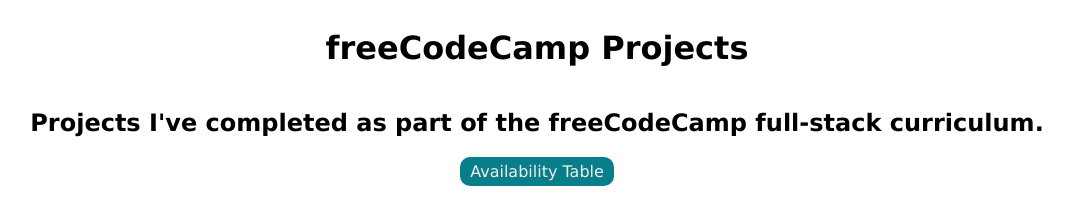
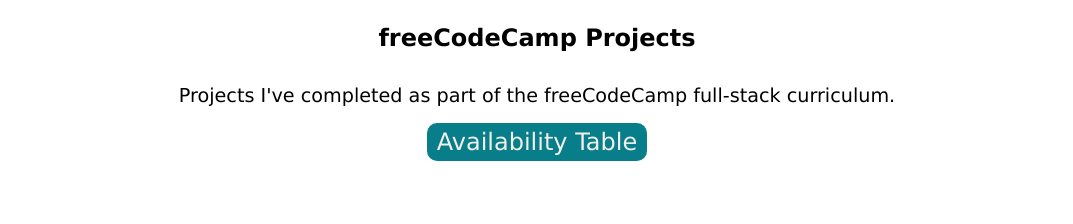
Before and after one commit to Riighted/CodeCamp-projects, a plain HTML site: page index.html in a window 1280 px wide. Shown: the whole page, without its empty margins (111-1184 px from the left). Drawn offline with Linux system fonts and the light colour scheme.

Commit message:
Update styles.css
small style changes to headers

```diff
--- a/styles.css
+++ b/styles.css
@@ -14,6 +14,16 @@
     font-family: Verdana, Tahoma, sans-serif;
     height: 100vh;
     width: 100%;
+    font-size: 24px;
+}
+
+h1 {
+    font-size: 1em;
+}
+
+h2 {
+    font-weight: normal;
+    font-size: .8em;
 }
 
 div.title {
```
